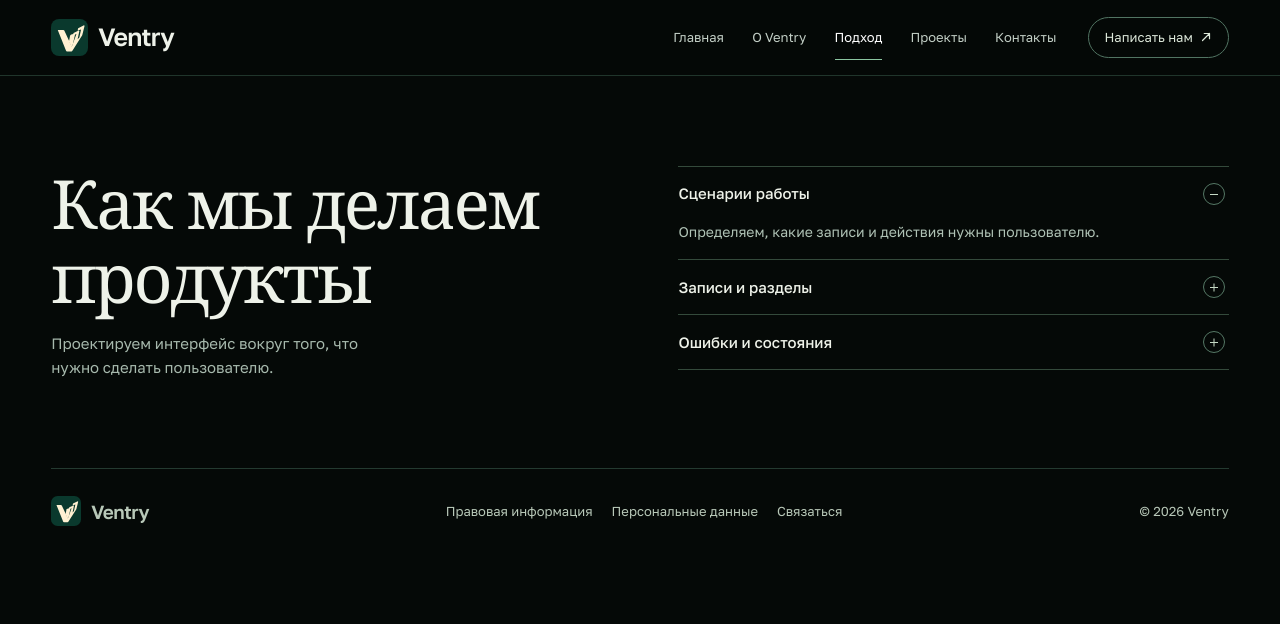
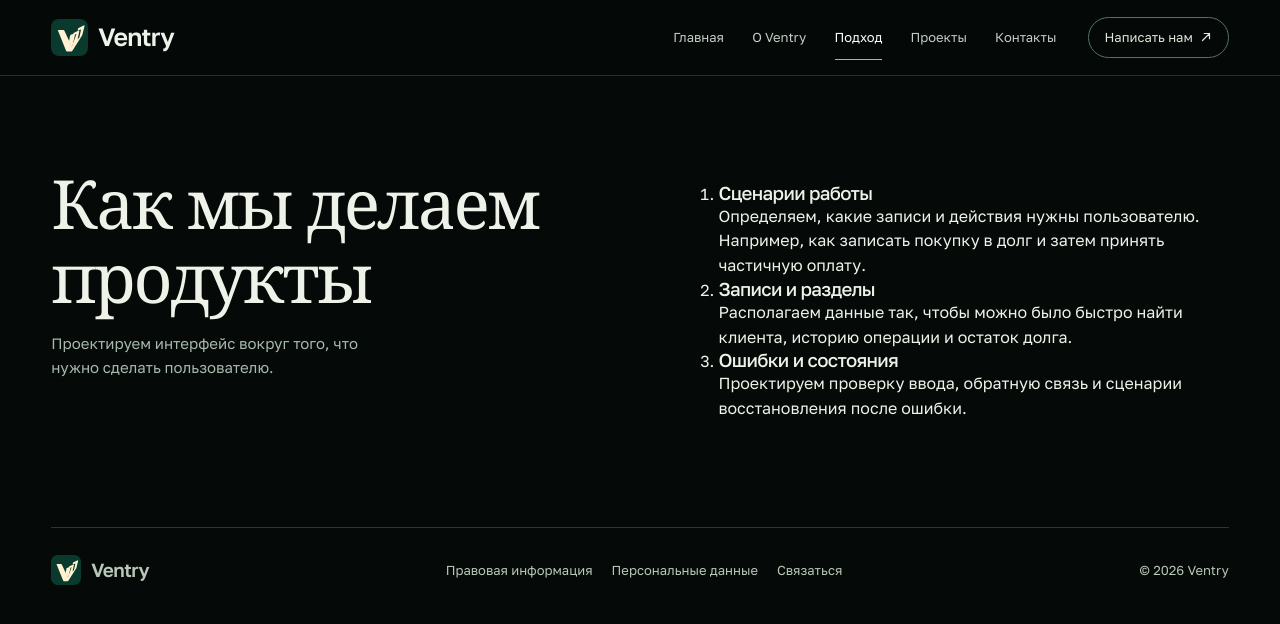
Before and after one commit to lolokeksu09/Ventry, a plain HTML site: page site/approach/index.html in a window 1280 px wide. Drawn offline with Linux system fonts and the light colour scheme.

Commit message:
Ventry 2.0: site/approach/index.html

```diff
--- a/site/approach/index.html
+++ b/site/approach/index.html
@@ -17,7 +17,7 @@
   <link rel="canonical" href="https://ventrylab.top/approach/">
   <link rel="icon" href="/favicon.svg" type="image/svg+xml">
   <link rel="stylesheet" href="/brand.css">
-  <link rel="stylesheet" href="/home-company.css?v=pages-1">
+  <link rel="stylesheet" href="/home-company.css?v=ventry-2">
   <script defer src="/company-nav.js?v=pages-1"></script>
 </head>
 <body class="ventry-amoled section-page">
@@ -60,20 +60,11 @@
           <h1 id="method-title">Как мы делаем продукты</h1>
           <p class="method-description">Проектируем интерфейс вокруг того, что нужно сделать пользователю.</p>
         </div>
-        <div class="method-entries">
-          <details name="principles" open>
-            <summary><strong>Сценарии работы</strong><span class="entry-toggle" aria-hidden="true"></span></summary>
-            <div class="entry-body">Определяем, какие записи и действия нужны пользователю.</div>
-          </details>
-          <details name="principles">
-            <summary><strong>Записи и разделы</strong><span class="entry-toggle" aria-hidden="true"></span></summary>
-            <div class="entry-body">Располагаем информацию так, чтобы нужный раздел было легко найти.</div>
-          </details>
-          <details name="principles">
-            <summary><strong>Ошибки и состояния</strong><span class="entry-toggle" aria-hidden="true"></span></summary>
-            <div class="entry-body">Продумываем проверку ввода и сообщения об ошибках.</div>
-          </details>
-        </div>
+        <ol class="principle-list" aria-label="Этапы разработки">
+          <li><h3>Сценарии работы</h3><p>Определяем, какие записи и действия нужны пользователю. Например, как записать покупку в долг и затем принять частичную оплату.</p></li>
+          <li><h3>Записи и разделы</h3><p>Располагаем данные так, чтобы можно было быстро найти клиента, историю операции и остаток долга.</p></li>
+          <li><h3>Ошибки и состояния</h3><p>Проектируем проверку ввода, обратную связь и сценарии восстановления после ошибки.</p></li>
+        </ol>
       </div>
     </section>
 
```
